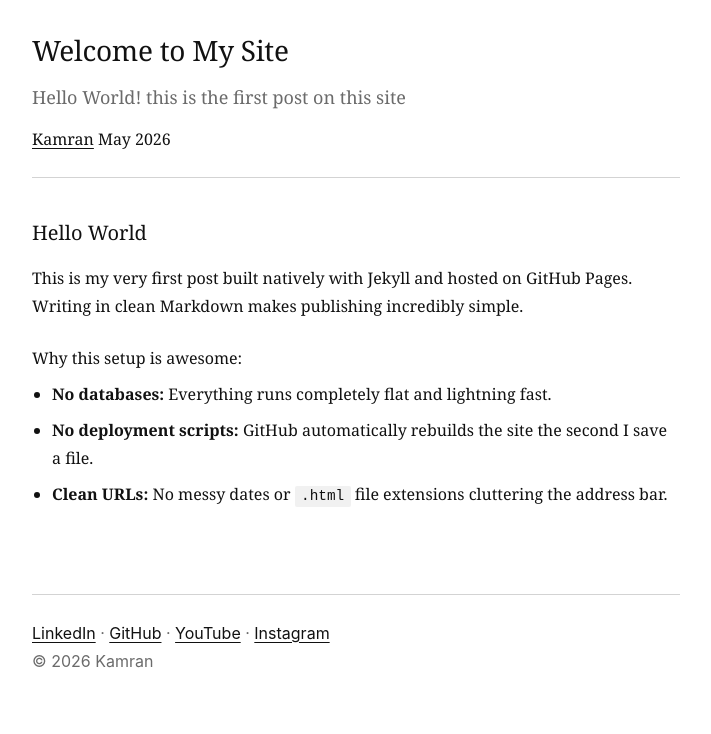
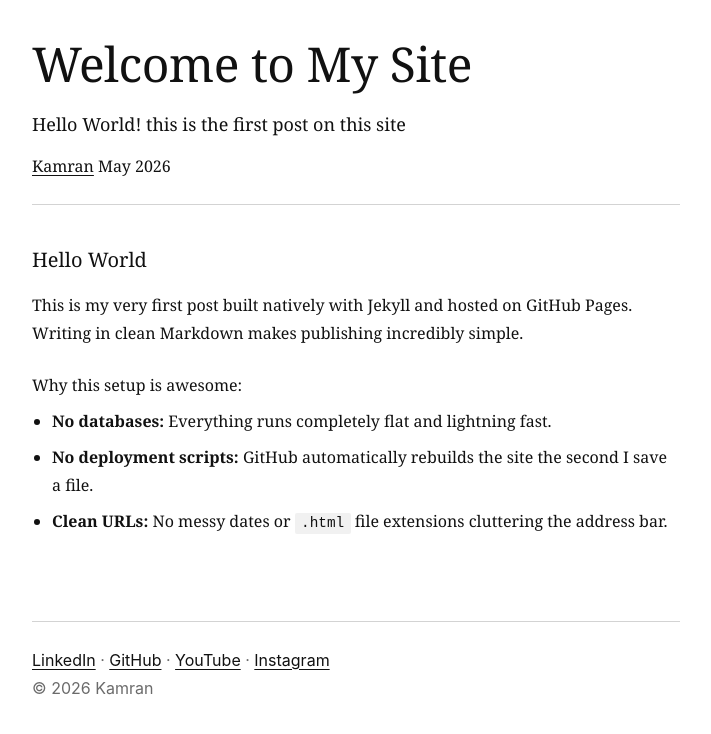
Before and after one commit to fyikamran/fyikamran.github.io, a Jekyll site: the page built from _posts/2026-05-29-welcome-to-my-site.md, in a window 1280 px wide. Shown: the top 734 px of the page, without its empty margins (284-995 px from the left). Built offline with Jekyll 4.4.1, drawn with Linux system fonts in a browser that asks for light colours.

Commit message:
Update styles.css

```diff
--- a/assets/css/styles.css
+++ b/assets/css/styles.css
@@ -56,24 +56,6 @@
   outline-offset: 2px;
 }
 
-/* ==========================================================================
-  Skip Link
-  ========================================================================== */
-.skip-link {
-  position: absolute;
-  left: -9999px;
-  font-family: var(--font-ui);
-  font-size: 0.875rem;
-}
-
-.skip-link:focus {
-  left: 1rem;
-  top: 1rem;
-  background: var(--bg);
-  color: var(--text);
-  padding: 0.5rem 0.75rem;
-  z-index: 10;
-}
 
 /* ==========================================================================
   Header — fyiKamran / [context]
@@ -154,10 +136,11 @@
   Typography
   ========================================================================== */
 h1 {
-  font-size: 1.75rem;
+  font-size: 3rem;
   font-weight: 400;
   line-height: 1.35;
   letter-spacing: -0.01em;
+  margin-bottom: 1.5rem;
   margin-bottom: 1.5rem;
 }
 
@@ -221,29 +204,11 @@
 
 .lede {
   font-size: 1.125rem;
-  color: var(--text-muted);
   margin-bottom: 0.75rem;
 }
 
-.post-meta {
-  font-family: var(--font-ui);
-  font-size: 1rem;
-  color: var(--text-muted);
-  display: flex;
-  gap: 1rem;
-  flex-wrap: wrap;
-}
 
-.post-meta a {
-  color: var(--text-muted);
-  text-decoration: none;
-}
 
-.post-meta a:hover {
-  color: var(--text);
-  text-decoration: underline;
-  text-underline-offset: 3px;
-}
 
 /* ==========================================================================
   Post Content
```
